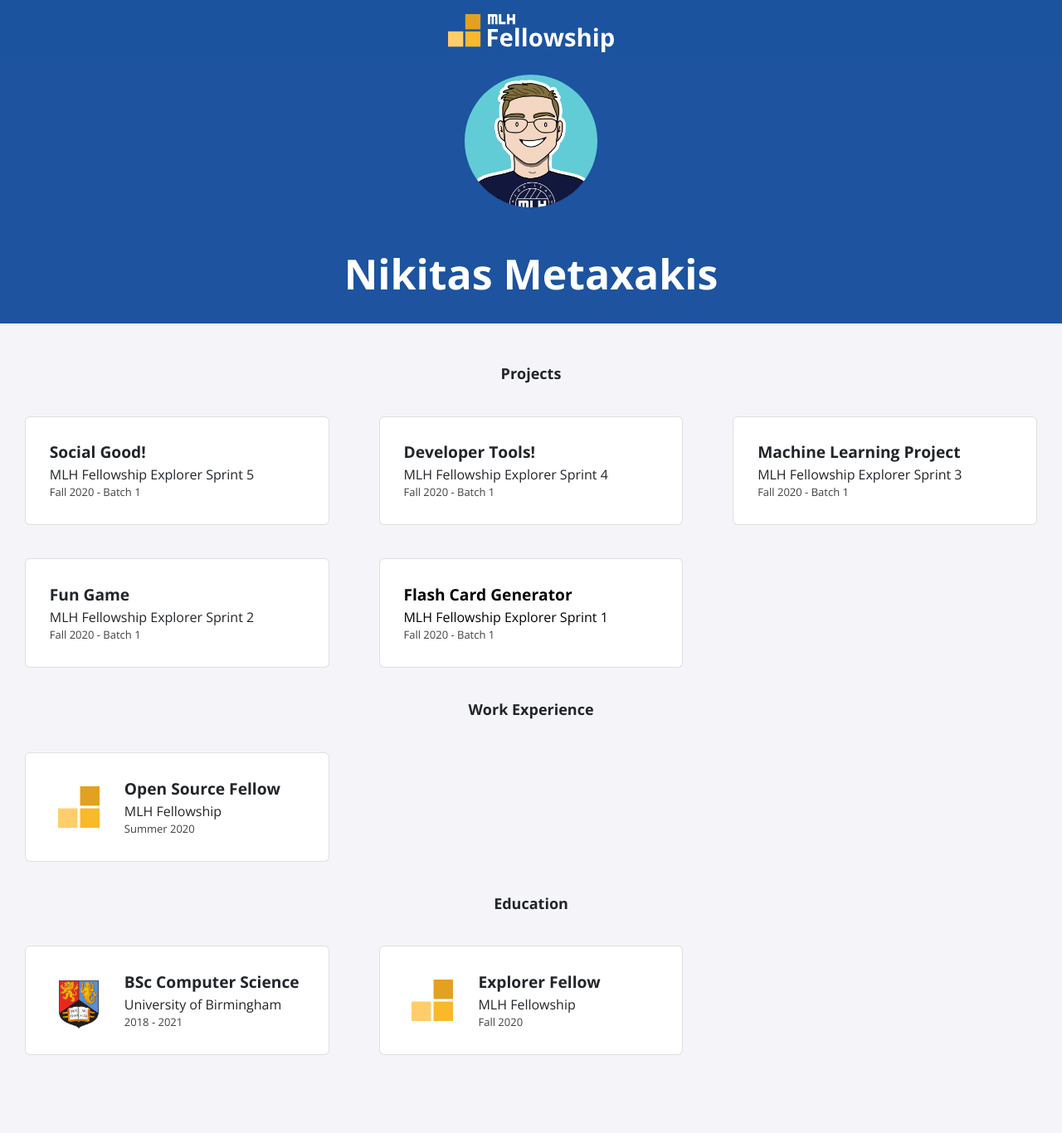
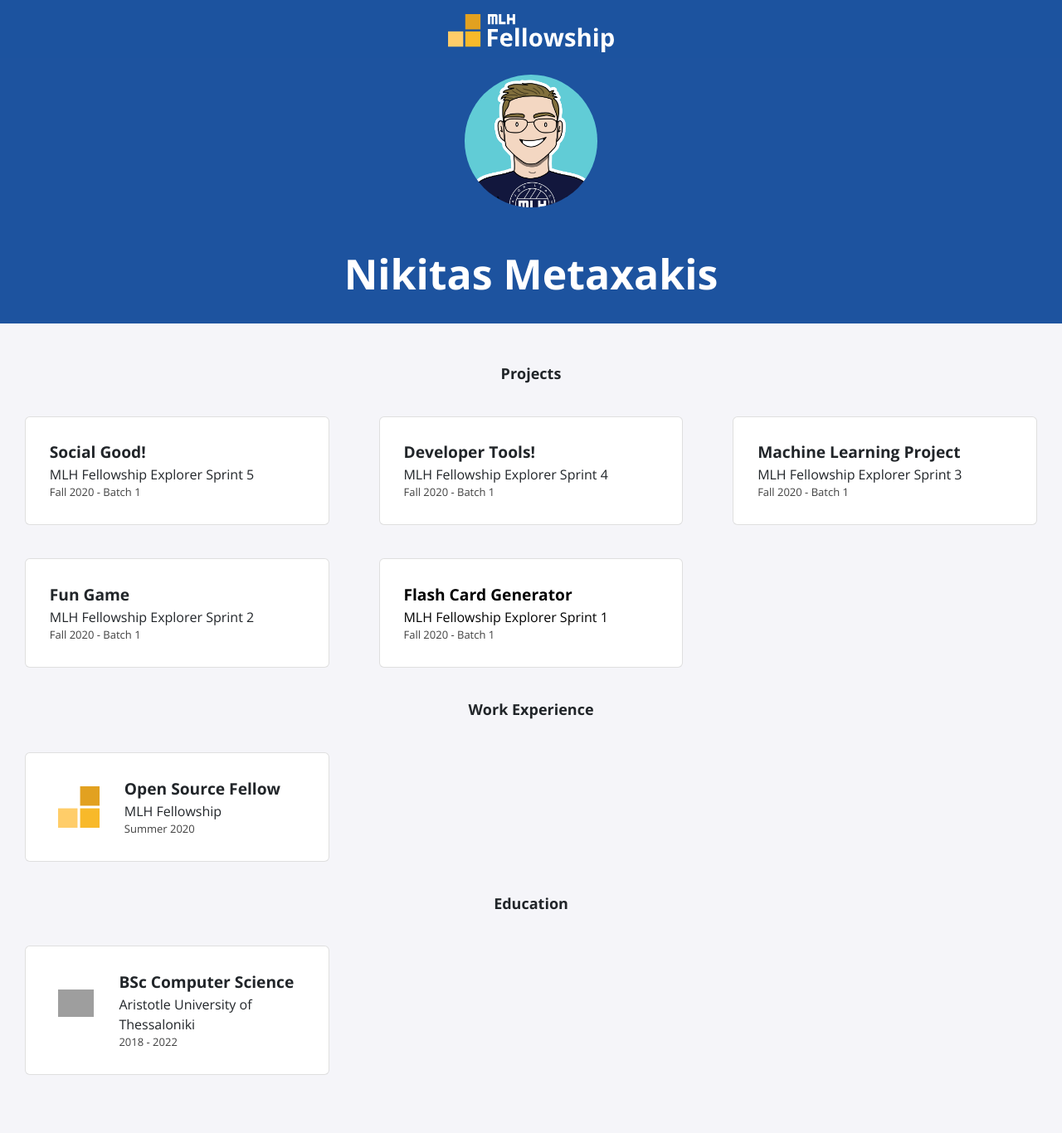
Before and after one commit to NikitasME/NikitasME.github.io, a Jekyll site: the page built from index.html, in a window 1280 px wide. Shown: the whole page at 83% size. Built offline with Jekyll 4.4.1, drawn with Linux system fonts in a browser that asks for light colours; nearby versions of some CDN libraries; before the commit the page ends 1342 px from its top, so only the background shows below that; grey boxes are pictures that could not be loaded.

Commit message:
Update education.yml

```diff
--- a/_data/education.yml
+++ b/_data/education.yml
@@ -1,9 +1,4 @@
 - course: BSc Computer Science
-  institute: University of Birmingham
-  dates: 2018 - 2021
-  logo: uob.png
-
-- course: Explorer Fellow
-  institute: MLH Fellowship
-  dates: Fall 2020
-  logo: fellowship.svg
+  institute: Aristotle University of Thessaloniki
+  dates: 2018 - 2022
+  logo: auth.png
```
